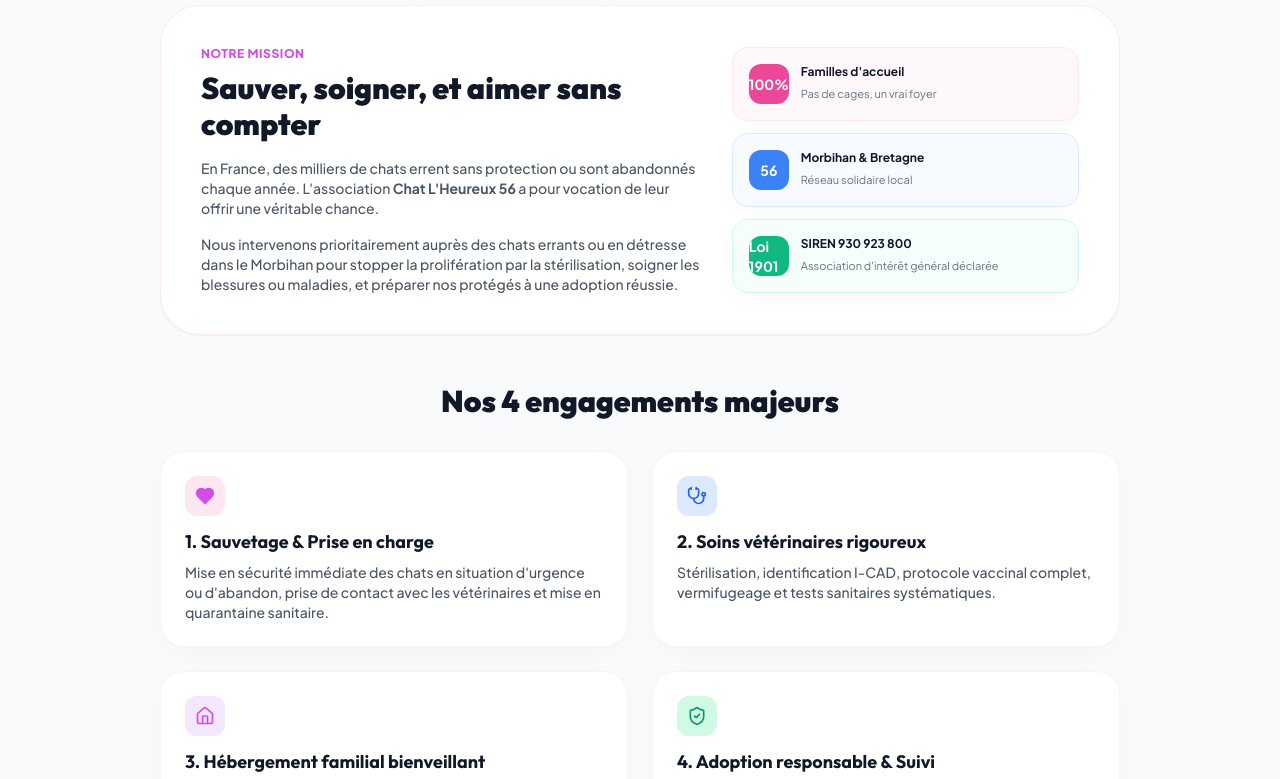
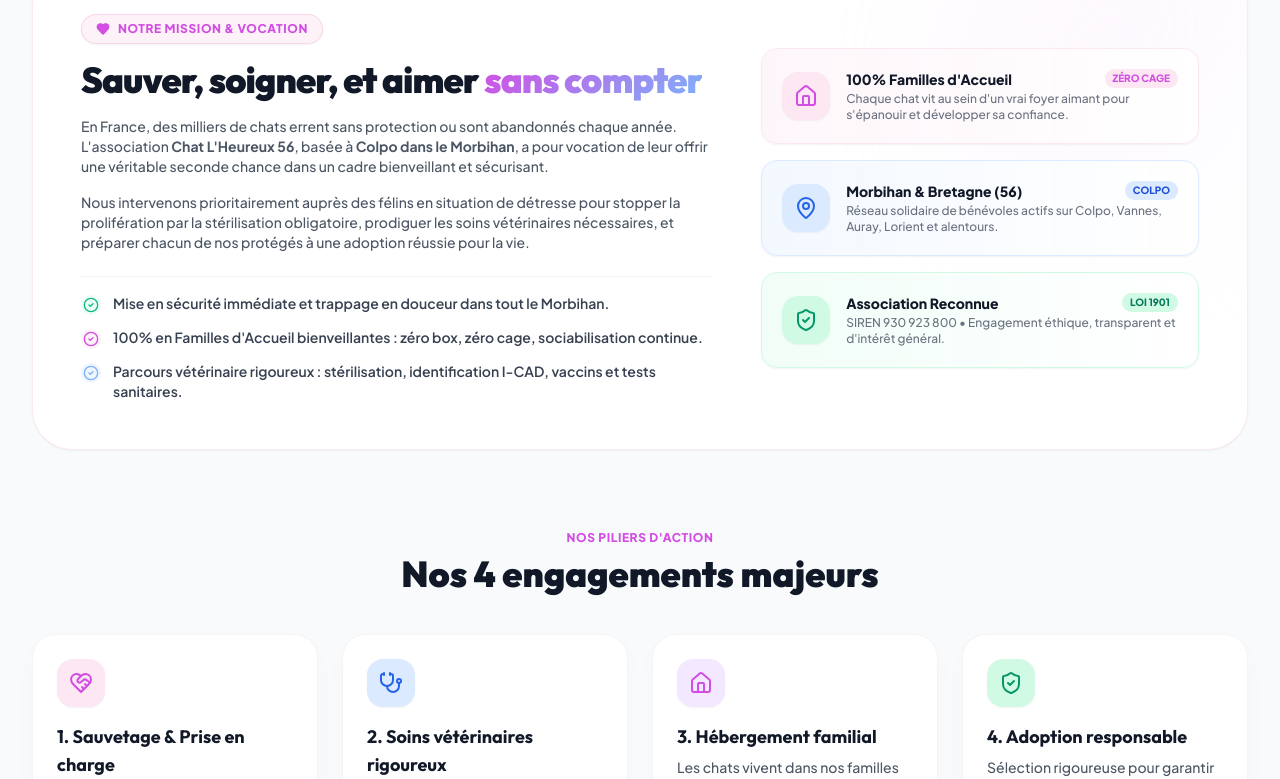
Before and after one commit to D4rk56/chat-lheureux-56, a React (Vite) app: page /association in a window 1280 px wide. Shown: the part 369-1148 px from the top of the page. Built offline with nearby package versions, Linux system fonts and the light colour scheme; no server answers; the HTML template or start-up script is replaced by a standard one.

Commit message:
style(association): encart Notre Mission élargi à 7xl, enrichi d'icônes et piliers modernisés

```diff
--- a/src/pages/AssociationPage.jsx
+++ b/src/pages/AssociationPage.jsx
@@ -11,7 +11,10 @@
   ChevronDown,
   ArrowRight,
   Stethoscope,
-  ExternalLink
+  ExternalLink,
+  MapPin,
+  CheckCircle2,
+  HeartHandshake
 } from 'lucide-react';
 
 export default function AssociationPage() {
@@ -41,10 +44,10 @@
   ];
 
   return (
-    <main className="flex-grow pt-24 sm:pt-28 pb-16 px-4 sm:px-6 lg:px-8 max-w-5xl mx-auto w-full">
+    <main className="flex-grow pt-24 sm:pt-28 pb-16 px-4 sm:px-6 lg:px-8 max-w-7xl mx-auto w-full">
 
       {/* En-tête */}
-      <div className="text-center max-w-2xl mx-auto mb-12 sm:mb-16">
+      <div className="text-center max-w-3xl mx-auto mb-12 sm:mb-16">
         <div className="inline-flex items-center gap-2 px-3.5 py-1.5 rounded-full bg-pink-50 border border-pink-200/80 text-[#d24de3] text-xs font-black uppercase tracking-wider mb-4 shadow-xs">
           <Sparkles className="w-3.5 h-3.5" />
           <span>Association Loi 1901 • Colpo (Morbihan)</span>
@@ -52,84 +55,155 @@
         <h1 className="font-title text-3xl sm:text-5xl font-black text-gray-900 tracking-tight mb-4">
           L'Association Chat L'Heureux 56
         </h1>
-        <p className="text-xs sm:text-sm text-gray-600 font-medium leading-relaxed">
+        <p className="text-xs sm:text-base text-gray-600 font-medium leading-relaxed">
           Fondée par des passionnés de protection animale, notre association œuvre au quotidien dans le Morbihan pour secourir, soigner et offrir un nouveau départ aux chats abandonnés.
         </p>
       </div>
 
-      {/* Présentation Générale */}
-      <div className="glass-card rounded-[2.5rem] p-6 sm:p-10 mb-12 bg-white border border-pink-100/80 shadow-xs">
-        <div className="grid grid-cols-1 md:grid-cols-12 gap-8 items-center">
-          <div className="md:col-span-7">
-            <span className="text-xs font-black uppercase tracking-wider text-[#d24de3] block mb-2">
-              Notre Mission
-            </span>
-            <h2 className="font-title text-2xl sm:text-3xl font-black text-gray-900 mb-4">
-              Sauver, soigner, et aimer sans compter
+      {/* Présentation Générale : Encart Notre Mission Élargi & Illustré */}
+      <section className="glass-card rounded-[2.5rem] p-6 sm:p-10 lg:p-12 mb-16 sm:mb-20 bg-white border border-pink-100/90 shadow-xs relative overflow-hidden">
+        {/* Lueur d'ambiance décorative */}
+        <div className="absolute top-0 right-0 w-96 h-96 bg-gradient-to-br from-pink-200/20 via-purple-100/20 to-transparent rounded-full blur-3xl pointer-events-none -mr-20 -mt-20"></div>
+
+        <div className="relative z-10 grid grid-cols-1 lg:grid-cols-12 gap-8 lg:gap-12 items-center">
+
+          {/* Colonne Gauche : Mission & Valeurs */}
+          <div className="lg:col-span-7">
+            <div className="inline-flex items-center gap-2 px-3.5 py-1.5 rounded-full bg-pink-50 border border-pink-200/80 text-[#d24de3] text-xs font-black uppercase tracking-wider mb-4 shadow-xs">
+              <Heart className="w-3.5 h-3.5 fill-[#d24de3]" />
+              <span>Notre Mission & Vocation</span>
+            </div>
+
+            <h2 className="font-title text-2xl sm:text-4xl font-black text-gray-900 tracking-tight leading-tight mb-4">
+              Sauver, soigner, et aimer <span className="text-brand-gradient">sans compter</span>
             </h2>
+
             <p className="text-xs sm:text-sm text-gray-600 font-medium leading-relaxed mb-4">
-              En France, des milliers de chats errent sans protection ou sont abandonnés chaque année. L'association <strong>Chat L'Heureux 56</strong> a pour vocation de leur offrir une véritable chance.
+              En France, des milliers de chats errent sans protection ou sont abandonnés chaque année. L'association <strong>Chat L'Heureux 56</strong>, basée à <strong>Colpo dans le Morbihan</strong>, a pour vocation de leur offrir une véritable seconde chance dans un cadre bienveillant et sécurisant.
             </p>
-            <p className="text-xs sm:text-sm text-gray-600 font-medium leading-relaxed">
-              Nous intervenons prioritairement auprès des chats errants ou en détresse dans le Morbihan pour stopper la prolifération par la stérilisation, soigner les blessures ou maladies, et préparer nos protégés à une adoption réussie.
+
+            <p className="text-xs sm:text-sm text-gray-600 font-medium leading-relaxed mb-6">
+              Nous intervenons prioritairement auprès des félins en situation de détresse pour stopper la prolifération par la stérilisation obligatoire, prodiguer les soins vétérinaires nécessaires, et préparer chacun de nos protégés à une adoption réussie pour la vie.
             </p>
+
+            {/* Checklist illustrée avec icônes distinctives */}
+            <div className="space-y-3 pt-4 border-t border-gray-100">
+              <div className="flex items-start gap-3">
+                <div className="w-5 h-5 rounded-full bg-emerald-50 text-emerald-600 flex items-center justify-center shrink-0 mt-0.5">
+                  <CheckCircle2 className="w-4 h-4 text-emerald-500" />
+                </div>
+                <span className="text-xs sm:text-sm text-gray-700 font-semibold">
+                  Mise en sécurité immédiate et trappage en douceur dans tout le Morbihan.
+                </span>
+              </div>
+
+              <div className="flex items-start gap-3">
+                <div className="w-5 h-5 rounded-full bg-pink-50 text-[#d24de3] flex items-center justify-center shrink-0 mt-0.5">
+                  <CheckCircle2 className="w-4 h-4 text-[#d24de3]" />
+                </div>
+                <span className="text-xs sm:text-sm text-gray-700 font-semibold">
+                  100% en Familles d'Accueil bienveillantes : zéro box, zéro cage, sociabilisation continue.
+                </span>
+              </div>
+
+              <div className="flex items-start gap-3">
+                <div className="w-5 h-5 rounded-full bg-blue-50 text-blue-600 flex items-center justify-center shrink-0 mt-0.5">
+                  <CheckCircle2 className="w-4 h-4 text-[#7db1f9]" />
+                </div>
+                <span className="text-xs sm:text-sm text-gray-700 font-semibold">
+                  Parcours vétérinaire rigoureux : stérilisation, identification I-CAD, vaccins et tests sanitaires.
+                </span>
+              </div>
+            </div>
           </div>
 
-          <div className="md:col-span-5 flex flex-col gap-3">
-            <div className="glass-card rounded-2xl p-4 bg-pink-50/50 border border-pink-100 flex items-center gap-3">
-              <div className="w-10 h-10 rounded-xl bg-pink-500 text-white flex items-center justify-center font-bold text-sm shrink-0">
-                100%
+          {/* Colonne Droite : 3 Piliers Clés avec Icônes Illustrées */}
+          <div className="lg:col-span-5 flex flex-col gap-4">
+
+            {/* Carte 1 : 100% Familles d'Accueil */}
+            <div className="glass-card rounded-2xl p-4 sm:p-5 bg-gradient-to-r from-pink-50/70 to-white border border-pink-100 flex items-center gap-4 hover-lift shadow-xs">
+              <div className="w-12 h-12 rounded-2xl bg-pink-100 text-[#d24de3] flex items-center justify-center text-xl shrink-0 shadow-xs">
+                <Home className="w-6 h-6" />
               </div>
-              <div>
-                <strong className="block text-xs font-bold text-gray-900">Familles d'accueil</strong>
-                <span className="text-[11px] text-gray-500">Pas de cages, un vrai foyer</span>
+              <div className="flex-grow">
+                <div className="flex items-center justify-between gap-2 mb-0.5">
+                  <strong className="text-xs sm:text-sm font-black text-gray-900">100% Familles d'Accueil</strong>
+                  <span className="text-[10px] uppercase font-black bg-pink-100 text-[#d24de3] px-2 py-0.5 rounded-full">
+                    Zéro cage
+                  </span>
+                </div>
+                <span className="text-[11px] sm:text-xs text-gray-500 font-medium block leading-snug">
+                  Chaque chat vit au sein d'un vrai foyer aimant pour s'épanouir et développer sa confiance.
+                </span>
               </div>
             </div>
 
-            <div className="glass-card rounded-2xl p-4 bg-blue-50/50 border border-blue-100 flex items-center gap-3">
-              <div className="w-10 h-10 rounded-xl bg-blue-500 text-white flex items-center justify-center font-bold text-sm shrink-0">
-                56
+            {/* Carte 2 : Morbihan & Bretagne */}
+            <div className="glass-card rounded-2xl p-4 sm:p-5 bg-gradient-to-r from-blue-50/70 to-white border border-blue-100 flex items-center gap-4 hover-lift shadow-xs">
+              <div className="w-12 h-12 rounded-2xl bg-blue-100 text-blue-600 flex items-center justify-center text-xl shrink-0 shadow-xs">
+                <MapPin className="w-6 h-6" />
               </div>
-              <div>
-                <strong className="block text-xs font-bold text-gray-900">Morbihan & Bretagne</strong>
-                <span className="text-[11px] text-gray-500">Réseau solidaire local</span>
+              <div className="flex-grow">
+                <div className="flex items-center justify-between gap-2 mb-0.5">
+                  <strong className="text-xs sm:text-sm font-black text-gray-900">Morbihan & Bretagne (56)</strong>
+                  <span className="text-[10px] uppercase font-black bg-blue-100 text-blue-700 px-2 py-0.5 rounded-full">
+                    Colpo
+                  </span>
+                </div>
+                <span className="text-[11px] sm:text-xs text-gray-500 font-medium block leading-snug">
+                  Réseau solidaire de bénévoles actifs sur Colpo, Vannes, Auray, Lorient et alentours.
+                </span>
               </div>
             </div>
 
-            <div className="glass-card rounded-2xl p-4 bg-emerald-50/50 border border-emerald-100 flex items-center gap-3">
-              <div className="w-10 h-10 rounded-xl bg-emerald-500 text-white flex items-center justify-center font-bold text-sm shrink-0">
-                Loi 1901
+            {/* Carte 3 : Loi 1901 Reconnue */}
+            <div className="glass-card rounded-2xl p-4 sm:p-5 bg-gradient-to-r from-emerald-50/70 to-white border border-emerald-100 flex items-center gap-4 hover-lift shadow-xs">
+              <div className="w-12 h-12 rounded-2xl bg-emerald-100 text-emerald-600 flex items-center justify-center text-xl shrink-0 shadow-xs">
+                <ShieldCheck className="w-6 h-6" />
               </div>
-              <div>
-                <strong className="block text-xs font-bold text-gray-900">SIREN 930 923 800</strong>
-                <span className="text-[11px] text-gray-500">Association d'intérêt général déclarée</span>
+              <div className="flex-grow">
+                <div className="flex items-center justify-between gap-2 mb-0.5">
+                  <strong className="text-xs sm:text-sm font-black text-gray-900">Association Reconnue</strong>
+                  <span className="text-[10px] uppercase font-black bg-emerald-100 text-emerald-700 px-2 py-0.5 rounded-full">
+                    Loi 1901
+                  </span>
+                </div>
+                <span className="text-[11px] sm:text-xs text-gray-500 font-medium block leading-snug">
+                  SIREN 930 923 800 • Engagement éthique, transparent et d'intérêt général.
+                </span>
               </div>
             </div>
+
           </div>
         </div>
-      </div>
+      </section>
 
       {/* Les 4 Piliers */}
-      <section className="mb-16">
-        <h2 className="font-title text-2xl sm:text-3xl font-black text-gray-900 text-center mb-8">
-          Nos 4 engagements majeurs
-        </h2>
-        <div className="grid grid-cols-1 sm:grid-cols-2 gap-6">
+      <section className="mb-16 sm:mb-24">
+        <div className="text-center max-w-2xl mx-auto mb-10">
+          <span className="text-xs font-black uppercase tracking-wider text-[#d24de3] mb-2 block">
+            Nos Piliers d'Action
+          </span>
+          <h2 className="font-title text-2xl sm:text-4xl font-black text-gray-900">
+            Nos 4 engagements majeurs
+          </h2>
+        </div>
+        <div className="grid grid-cols-1 sm:grid-cols-2 lg:grid-cols-4 gap-6">
           <div className="glass-card rounded-3xl p-6 bg-white border border-gray-100 hover-lift">
-            <div className="w-10 h-10 rounded-xl bg-pink-100 text-[#d24de3] flex items-center justify-center text-lg mb-3">
-              <Heart className="w-5 h-5 fill-[#d24de3]" />
+            <div className="w-12 h-12 rounded-2xl bg-pink-100 text-[#d24de3] flex items-center justify-center text-lg mb-4 shadow-xs">
+              <HeartHandshake className="w-6 h-6" />
             </div>
             <h3 className="font-title text-base sm:text-lg font-bold text-gray-900 mb-1.5">
               1. Sauvetage & Prise en charge
             </h3>
             <p className="text-xs sm:text-sm text-gray-600 font-medium leading-relaxed">
-              Mise en sécurité immédiate des chats en situation d'urgence ou d'abandon, prise de contact avec les vétérinaires et mise en quarantaine sanitaire.
+              Mise en sécurité immédiate des chats en situation d'urgence ou d'abandon, prise de contact avec les vétérinaires partenaires et mise à l'abri.
             </p>
           </div>
 
           <div className="glass-card rounded-3xl p-6 bg-white border border-gray-100 hover-lift">
-            <div className="w-10 h-10 rounded-xl bg-blue-100 text-blue-600 flex items-center justify-center text-lg mb-3">
-              <Stethoscope className="w-5 h-5" />
+            <div className="w-12 h-12 rounded-2xl bg-blue-100 text-blue-600 flex items-center justify-center text-lg mb-4 shadow-xs">
+              <Stethoscope className="w-6 h-6" />
             </div>
             <h3 className="font-title text-base sm:text-lg font-bold text-gray-900 mb-1.5">
               2. Soins vétérinaires rigoureux
@@ -140,26 +214,26 @@
           </div>
 
           <div className="glass-card rounded-3xl p-6 bg-white border border-gray-100 hover-lift">
-            <div className="w-10 h-10 rounded-xl bg-purple-100 text-[#d24de3] flex items-center justify-center text-lg mb-3">
-              <Home className="w-5 h-5" />
+            <div className="w-12 h-12 rounded-2xl bg-purple-100 text-[#d24de3] flex items-center justify-center text-lg mb-4 shadow-xs">
+              <Home className="w-6 h-6" />
             </div>
             <h3 className="font-title text-base sm:text-lg font-bold text-gray-900 mb-1.5">
-              3. Hébergement familial bienveillant
+              3. Hébergement familial
             </h3>
             <p className="text-xs sm:text-sm text-gray-600 font-medium leading-relaxed">
-              Les chats vivent dans nos familles d'accueil pour être sociabilisés, câlinés et habitués à une vie de famille sereine.
+              Les chats vivent dans nos familles d'accueil pour être sociabilisés, câlinés et habitués à une vraie vie de foyer sereine.
             </p>
           </div>
 
           <div className="glass-card rounded-3xl p-6 bg-white border border-gray-100 hover-lift">
-            <div className="w-10 h-10 rounded-xl bg-emerald-100 text-emerald-600 flex items-center justify-center text-lg mb-3">
-              <ShieldCheck className="w-5 h-5" />
+            <div className="w-12 h-12 rounded-2xl bg-emerald-100 text-emerald-600 flex items-center justify-center text-lg mb-4 shadow-xs">
+              <ShieldCheck className="w-6 h-6" />
             </div>
             <h3 className="font-title text-base sm:text-lg font-bold text-gray-900 mb-1.5">
-              4. Adoption responsable & Suivi
+              4. Adoption responsable
             </h3>
             <p className="text-xs sm:text-sm text-gray-600 font-medium leading-relaxed">
-              Sélection rigoureuse des adoptants pour s'assurer de la compatibilité du mode de vie, avec un contrat officiel et un accompagnement dans la durée.
+              Sélection rigoureuse pour garantir la compatibilité félin/adoptant, contrat officiel et accompagnement bienveillant pour la vie.
             </p>
           </div>
         </div>
```
